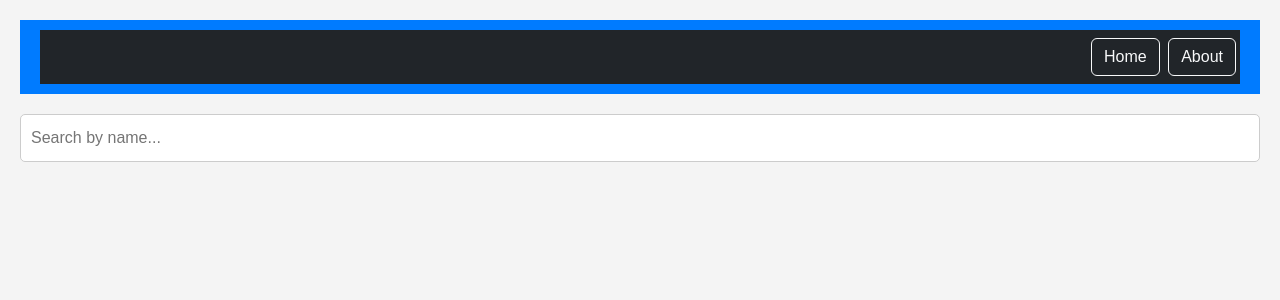
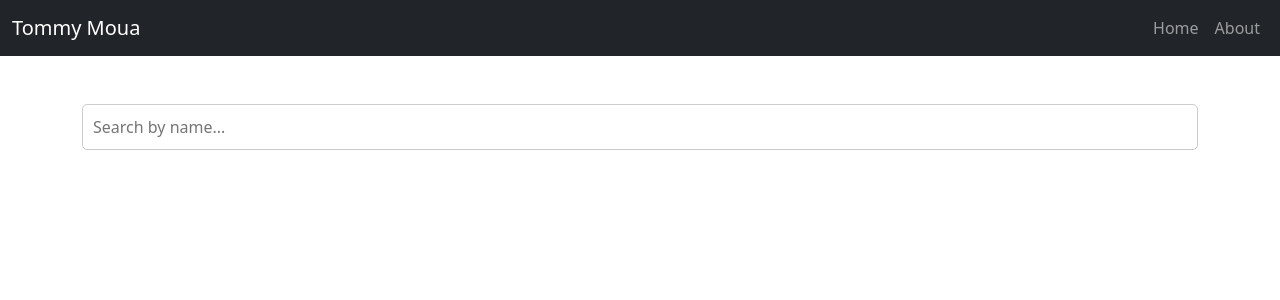
Before and after one commit to tmoua96/portfolio-website, a Django app: page / in a window 1280 px wide. Shown: the top 300 px of the page. Run offline with Django 5.2, Linux system fonts and the light colour scheme; data that the repository does not hold is empty.

Commit message:
Changed nav bar layout and appearance.

```diff
--- a/portfolio/main/static/css/base.css
+++ b/portfolio/main/static/css/base.css
@@ -24,11 +24,11 @@
   }
 
   /* Header and Navigation Menu */
-  header {
+  /* header {
     background-color: #007bff;
     color: white;
     padding: 10px 20px;
-  }
+  } */
 
   .nav-menu {
     list-style: none;
--- a/portfolio/main/templates/base.html
+++ b/portfolio/main/templates/base.html
@@ -3,31 +3,52 @@
 <!DOCTYPE html>
 <html lang="en">
   <head>
-    <meta charset="UTF-8">
-    <meta name="viewport" content="width=device-width, initial-scale=1.0">
+    <meta charset="UTF-8" />
+    <meta name="viewport" content="width=device-width, initial-scale=1.0" />
     <title>{% block title %}Portfolio - Home{% endblock title %}</title>
-    <link href="https://cdn.jsdelivr.net/npm/bootstrap@5.3.3/dist/css/bootstrap.min.css" rel="stylesheet" integrity="sha384-QWTKZyjpPEjISv5WaRU9OFeRpok6YctnYmDr5pNlyT2bRjXh0JMhjY6hW+ALEwIH" crossorigin="anonymous">
-    <link rel="stylesheet" href="{% static 'css/base.css' %}">
-    <script defer src="https://cdn.jsdelivr.net/npm/bootstrap@5.3.3/dist/js/bootstrap.bundle.min.js" integrity="sha384-YvpcrYf0tY3lHB60NNkmXc5s9fDVZLESaAA55NDzOxhy9GkcIdslK1eN7N6jIeHz" crossorigin="anonymous"></script>
-    {% block extrahead %}
-    {% endblock extrahead %}
+    <link
+      href="https://cdn.jsdelivr.net/npm/bootstrap@5.3.3/dist/css/bootstrap.min.css"
+      rel="stylesheet"
+      integrity="sha384-QWTKZyjpPEjISv5WaRU9OFeRpok6YctnYmDr5pNlyT2bRjXh0JMhjY6hW+ALEwIH"
+      crossorigin="anonymous"
+    />
+    {% comment %}
+    <link rel="stylesheet" href="{% static 'css/base.css' %}" />
+    {% endcomment %}
+    <script
+      defer
+      src="https://cdn.jsdelivr.net/npm/bootstrap@5.3.3/dist/js/bootstrap.bundle.min.js"
+      integrity="sha384-YvpcrYf0tY3lHB60NNkmXc5s9fDVZLESaAA55NDzOxhy9GkcIdslK1eN7N6jIeHz"
+      crossorigin="anonymous"
+    ></script>
+    {% block extrahead %} {% endblock extrahead %}
   </head>
   <body>
+    {% comment %}
     <header>
-        <nav class="navbar navbar-dark bg-dark">
+      {% endcomment %}
+      <!-- <nav class="navbar navbar-dark bg-dark">
         <div class="ms-auto">
-        <a href="/" class="btn btn-outline-light me-1">Home</a>
-        <a href="/about" class="btn btn-outline-light me-1">About</a>
+          <a href="/" class="btn btn-dark me-1">Home</a>
+          <a href="/about" class="btn btn-dark me-1">About</a>
         </div>
-        </nav>
-        {% comment %} <nav class="navbar navbar-expand-lg navbar-dark bg-primary">
+      </nav> -->
+      <nav class="navbar navbar-expand-lg navbar-dark bg-dark">
         <div class="container-fluid">
-              <a class="navbar-brand" href="/">My Portfolio</a>
-              <button class="navbar-toggler" type="button" data-bs-toggle="collapse" data-bs-target="#navbarNav" aria-controls="navbarNav" aria-expanded="false" aria-label="Toggle navigation">
+          <a class="navbar-brand" href="/">Tommy Moua</a>
+          <button
+            class="navbar-toggler"
+            type="button"
+            data-bs-toggle="collapse"
+            data-bs-target="#navbarNav"
+            aria-controls="navbarNav"
+            aria-expanded="false"
+            aria-label="Toggle navigation"
+          >
             <span class="navbar-toggler-icon"></span>
           </button>
           <div class="collapse navbar-collapse" id="navbarNav">
-                <ul class="navbar-nav">
+            <ul class="navbar-nav ms-auto">
               <li class="nav-item">
                 <a class="nav-link" href="/">Home</a>
               </li>
@@ -37,14 +58,14 @@
             </ul>
           </div>
         </div>
-          </nav> {% endcomment %}
+      </nav>
+      {% comment %}
     </header>
-    <main>
-        {% block content %}
-        {% endblock content %}
-    </main>
+    {% endcomment %}
+    <div class="my-5 text-center container">
+      <main>{% block content %} {% endblock content %}</main>
+    </div>
 
-    {% block extra_js %}
-    {% endblock extra_js %}
+    {% block extra_js %} {% endblock extra_js %}
   </body>
 </html>
```
Lines whose indentation alone changed are shown as unchanged.
